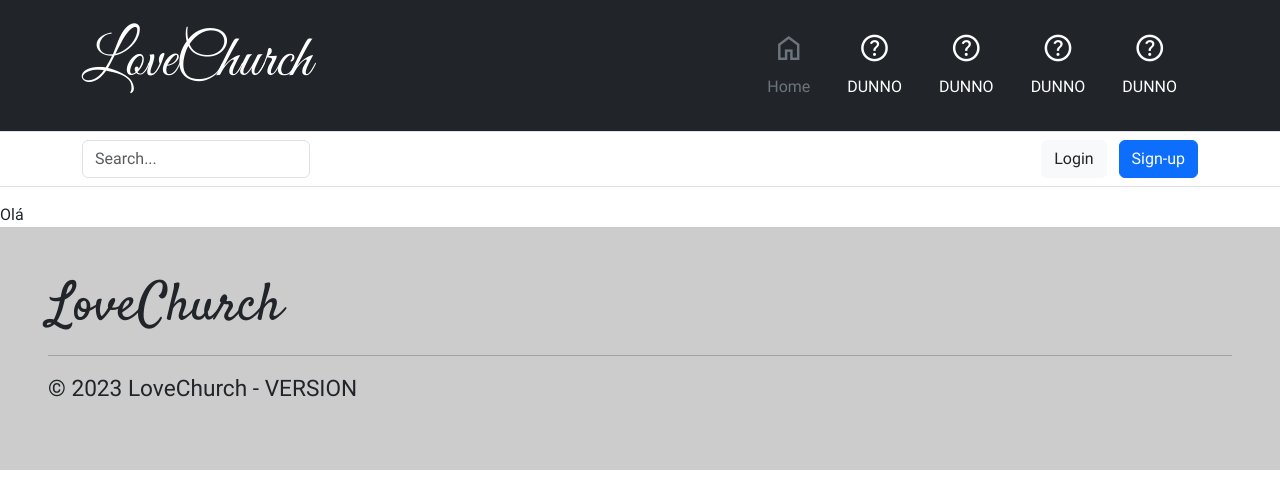
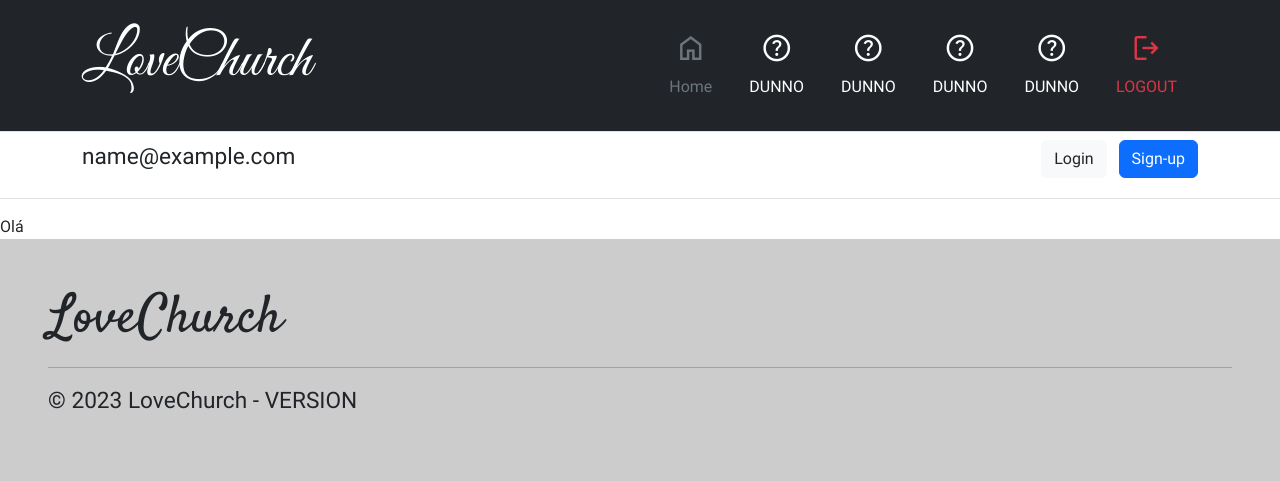
Before and after one commit to isaacrochaoliveira/LoveChurch, a PHP site: page /home in a window 1280 px wide. Shown: the top 481 px of the page. Run offline with PHP 8.4, Linux system fonts and the light colour scheme; the visitor is signed in with stand-in values (Sample User, id 1); some libraries are stand-ins or nearby versions.

Commit message:
lovechurch

```diff
--- a/lovechurch/app/views/login.php
+++ b/lovechurch/app/views/login.php
@@ -1,6 +1,3 @@
-<?php
-I($_SESSION);
-?>
 <!DOCTYPE html>
 <html>
 <head>
--- a/lovechurch/app/views/menu.php
+++ b/lovechurch/app/views/menu.php
@@ -57,15 +57,25 @@
                             DUNNO
                         </a>
                     </li>
+                    <li>
+                        <a href="#" class="nav-link text-danger">
+                            <div class="d-block text-center mb-1">
+                                <span class="material-symbols-outlined">
+                                    logout
+                                </span>
+                            </div>
+                            LOGOUT
+                        </a>
+                    </li>
                 </ul>
             </div>
         </div>
     </div>
     <div class="px-3 py-2 border-bottom mb-3">
         <div class="container d-flex flex-wrap justify-content-center">
-            <form class="col-12 col-lg-auto mb-2 mb-lg-0 me-lg-auto" role="search">
-                <input type="search" class="form-control" placeholder="Search..." aria-label="Search">
-            </form>
+            <div class="col-12 col-lg-auto mb-2 mb-lg-0 me-lg-auto" role="search">
+                <p><?= $_SESSION['email'] ?></p>
+            </div>
             <div class="text-end">
                 <button type="button" class="btn btn-light text-dark me-2">Login</button>
                 <button type="button" class="btn btn-primary">Sign-up</button>
```
